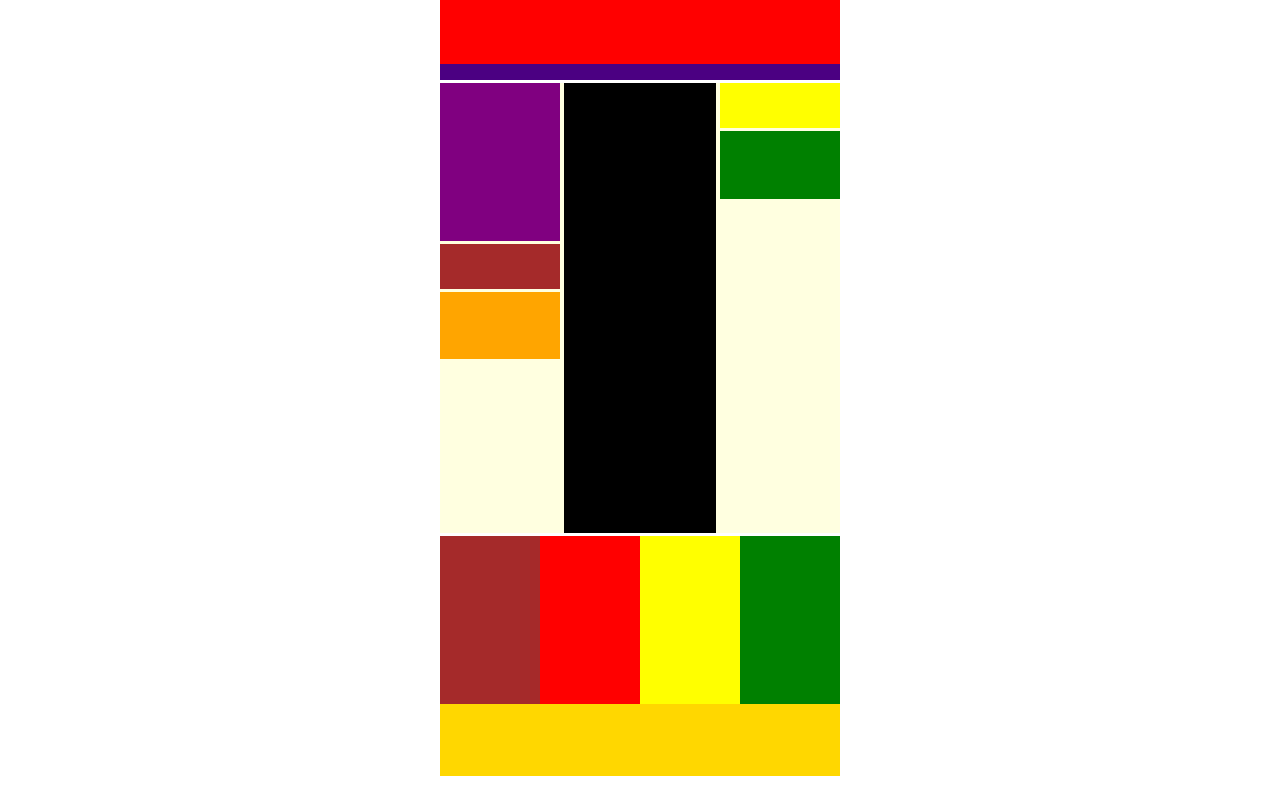
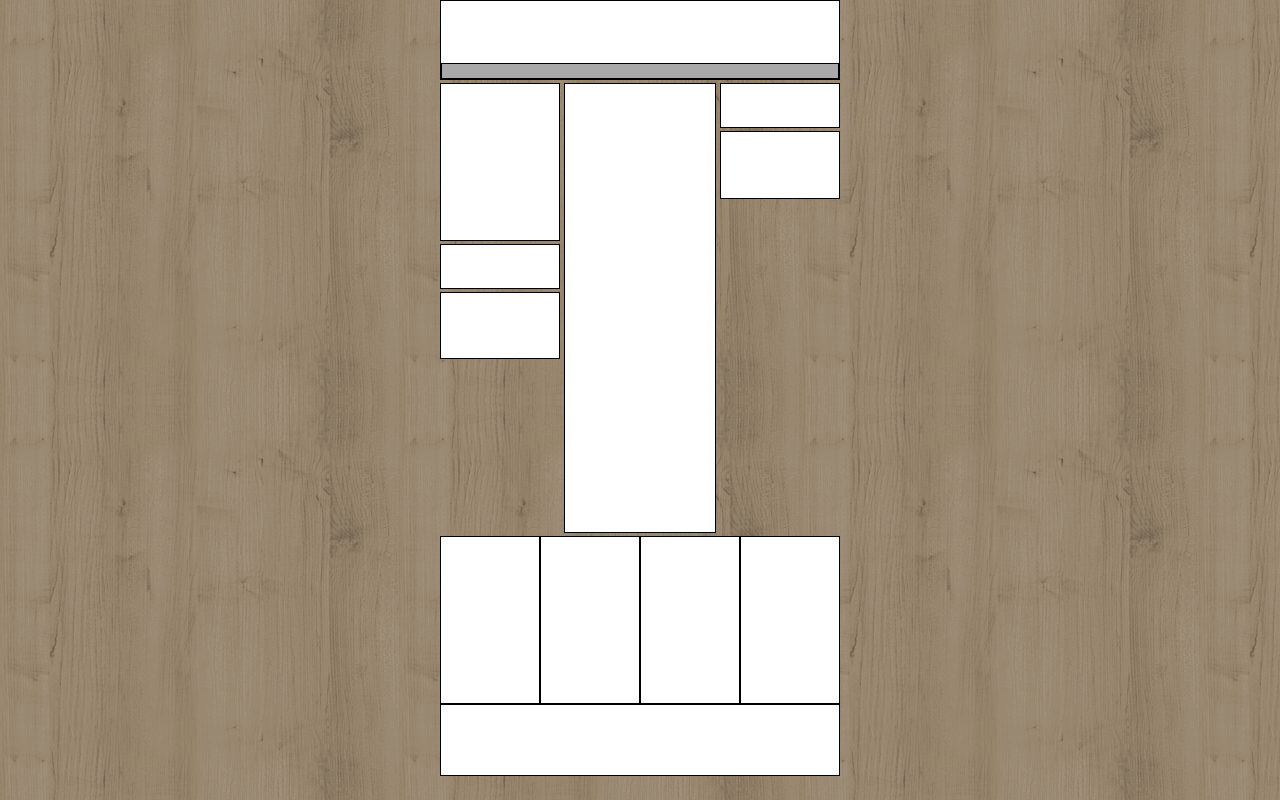
Before and after one commit to albertocapone/htmlcss-struttura-wp, a plain HTML site: page index.html in a window 1280 px wide. Drawn offline with Linux system fonts and the light colour scheme.

Commit message:
Indentazione migliorata
Prima stilizzazione
- prime modifiche, aggiunta img di sfondo -

```diff
--- a/css/style.css
+++ b/css/style.css
@@ -2,6 +2,10 @@
   padding: 0;
   margin: 0;
   box-sizing: border-box;
+}
+
+body{
+  background-image: url("../img/sfondo.png");
 }
 
 .wrapper{
@@ -9,12 +13,12 @@
   margin: auto;
 }
 
-
 header{
-  background-color: red;
+  background-color: white;
   width: 400px;
   height: 80px;
   position: relative;
+  border: 1px solid black;
 }
 
 nav{
@@ -22,11 +26,11 @@ nav{
   height: 20%;
   top: 80%;
   position: absolute;
-  background-color: indigo;
+  background-color: darkgray;
+  border: 1px solid black;
 }
 
 main{
-  background-color: lightyellow;
   width: 400px;
   height: 450px;
   margin-top: 3.16px;
@@ -37,12 +41,11 @@ footer{
   position: relative;
   width: 400px;
   height: 240px;
-  background-color: blue;
 }
 
 /* zona main */
 
-    /*divs-ider*/
+        /*divs corpo */
         .left, .right{
         width: 30%;
         height: 100%;
@@ -59,39 +62,37 @@ footer{
 
         div aside{
         margin-bottom: 3.16px;
+        border: 1px solid black;
+        background-color: white;
         }
 
         /*left side*/
         .pages{
         height: 35%;
-        background-color: purple;
         }
 
         .archives{
         height: 10%;
-        background-color: brown;
         }
 
         .meta{
         height: 15%;
-        background-color: orange;
         }
 
         /* center */
         .articoli{
         height: 100%;
-        background-color: black;
+        background-color: white;
+        border: 1px solid black;
         }
 
         /*right side*/
         .search{
         height: 10%;
-        background-color: yellow;
         }
 
         .tagcloud{
         height: 15%;
-        background-color: green;
         }
 
       /* clearfix main */
@@ -101,33 +102,34 @@ footer{
         clear: both;
       }
 
+
+
 /* zona footer */
       footer div{
         float: left;
         width: 25%;
         height: 70%;
+        border: 1px solid black;
+        background-color: white;
       }
 
       .f_posts{
-        background-color: brown;
       }
 
       .f_comments{
-        background-color: red;
       }
 
       .f_categories{
-        background-color: yellow;
       }
 
       .f_textwidg{
-        background-color: green;
       }
 
       .f_lastinfo{
         height: 30%;
         width: 100%;
-        background-color: gold;
+        border: 1px solid black;
+        background-color: white;
         position: absolute;
         top: 70%;
       }
```
Also changed, not shown: index.html (+12 -16 lines). Lines whose indentation alone changed are shown as unchanged.
